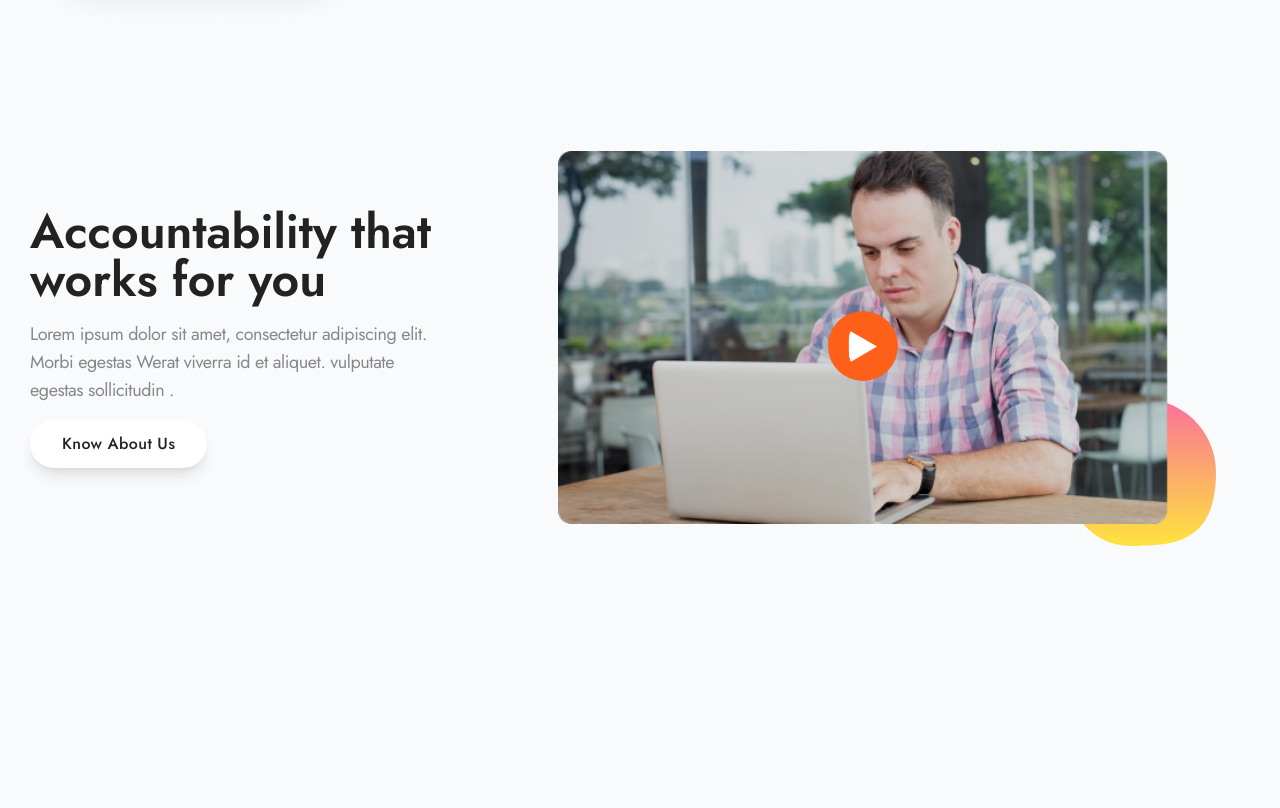
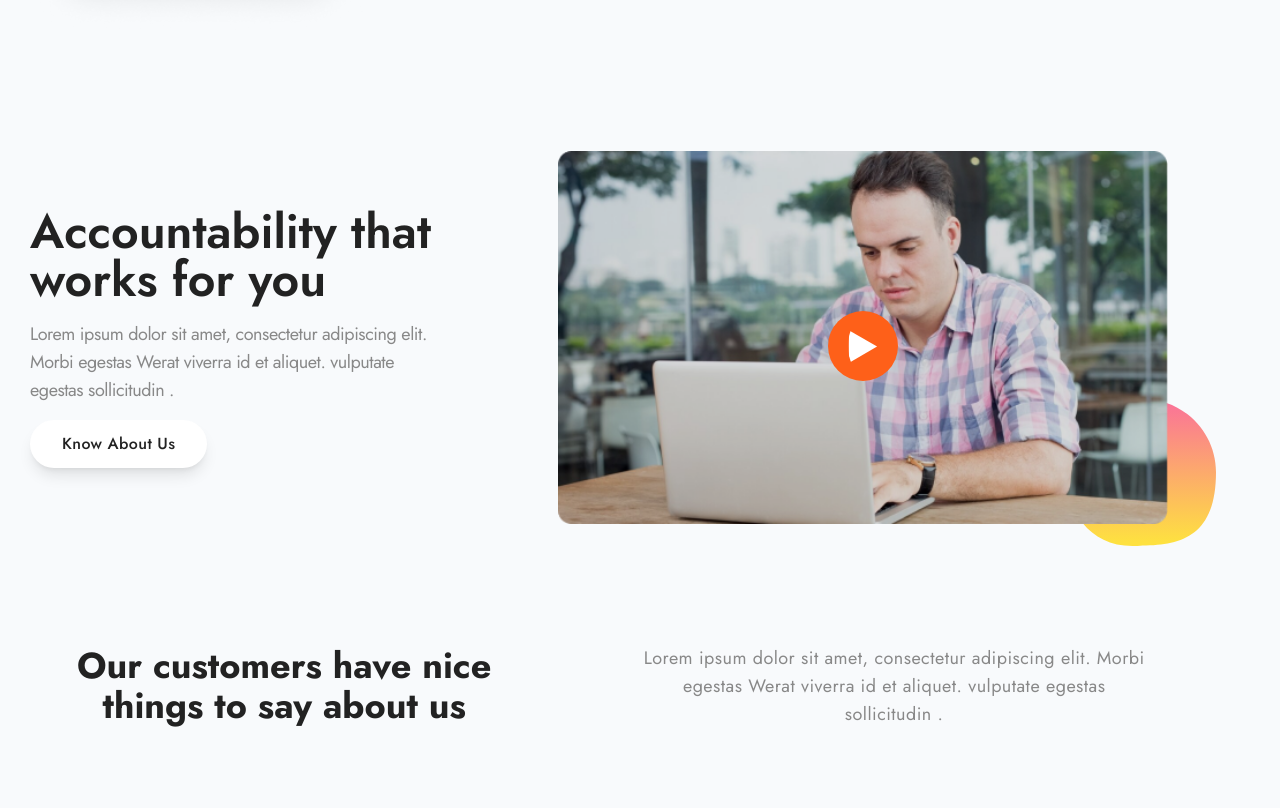
Before and after one commit to Mehedi-irfan/PinWheel, a website: page index.html in a window 1280 px wide. Shown: the part 2636-3444 px from the top of the page. Before the commit the page ends 3200 px from the top, so only its background shows below. Drawn offline with nearby package versions, Linux system fonts and the light colour scheme; files whose address does not match are found by name.

Commit message:
review section added

```diff
--- a/index.html
+++ b/index.html
@@ -12,6 +12,12 @@
       integrity="sha512-kJlvECunwXftkPwyvHbclArO8wszgBGisiLeuDFwNM8ws+wKIw0sv1os3ClWZOcrEB2eRXULYUsm8OVRGJKwGA=="
       crossorigin="anonymous"
       referrerpolicy="no-referrer"
+    />
+    <!-- swiper css  -->
+    <!-- Swiper CSS -->
+    <link
+      rel="stylesheet"
+      href="https://unpkg.com/swiper/swiper-bundle.min.css"
     />
     <title>PinWheel</title>
   </head>
@@ -354,10 +360,39 @@
         </div>
       </section>
       <!-- tumpline section end -->
+      <!-- review section start  -->
+      <section id="review">
+        <div class="container py-20">
+          <!-- content  -->
+          <div
+            class="flex flex-col lg:flex-row lg:justify-between items-center space-y-4 justify-center lg:space-y-0 text-center"
+          >
+            <div class="md:w-1/2">
+              <h2
+                class="text-3xl lg:text-4xl font-bold text-color-text md:w-5/6"
+              >
+                Our customers have nice things to say about us
+              </h2>
+            </div>
+            <div class="md:w-1/2">
+              <p class="md:w-5/6 text-lg text-color-gray tracking-wide">
+                Lorem ipsum dolor sit amet, consectetur adipiscing elit. Morbi
+                egestas Werat viverra id et aliquet. vulputate egestas
+                sollicitudin .
+              </p>
+            </div>
+          </div>
+          <!-- review's' -->
+        </div>
+      </section>
+      <!-- review section end  -->
     </main>
     <!-- main section end  -->
 
     <!-- javascript  -->
     <script src="js/main.js"></script>
+    <!-- swiper js  -->
+    <!-- Swiper JS -->
+    <script src="https://unpkg.com/swiper/swiper-bundle.min.js"></script>
   </body>
 </html>
```
Also changed, not shown: output.css.
